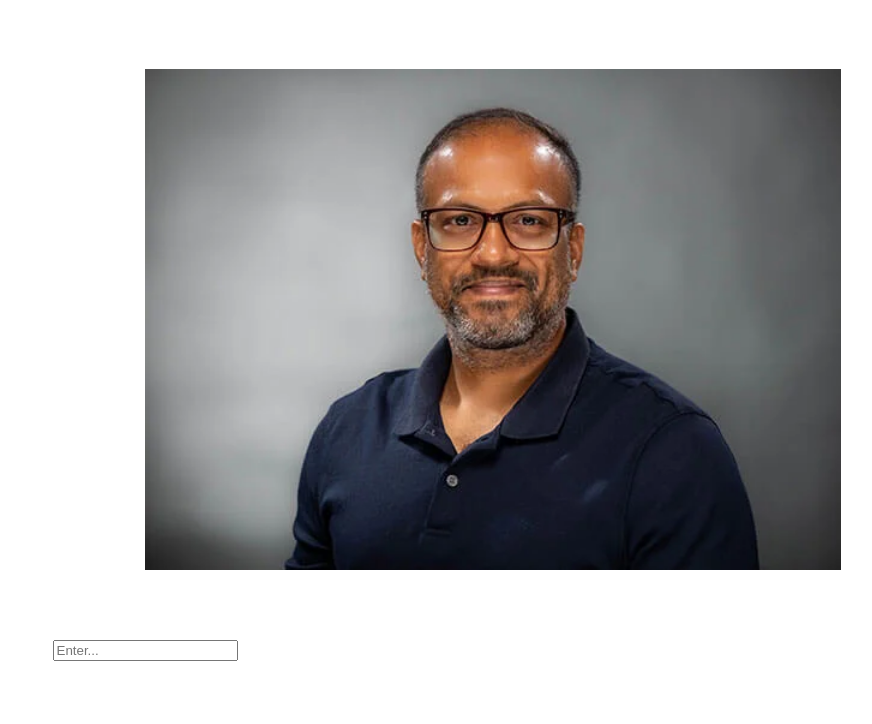
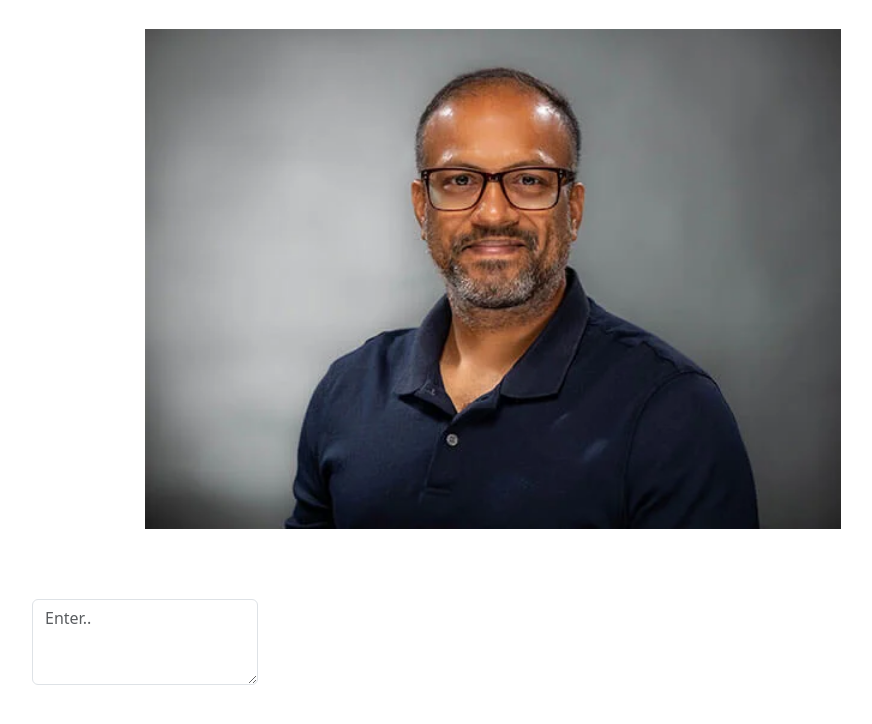
Before and after one commit to kinshu0/friend, a React (Vite) app in the folder frontend/: page / in a window 1280 px wide. Shown: the top 724 px of the page, without its empty margins (145-1017 px from the left). Built offline with nearby package versions, Linux system fonts and the light colour scheme.

Commit message:
modify cahnge

```diff
--- a/frontend/components/Textbox.jsx
+++ b/frontend/components/Textbox.jsx
@@ -1,20 +1,16 @@
 import React, { useState } from 'react';
+import Form from 'react-bootstrap/Form';
+
+function Textbox() {
 
 
-function Textbox() {
-  const [text, setText] = useState('');
+  return (
+    <Form>
 
-  const handleChange = (e) => {
-    setText(e.target.value);
-  };
-
-  return (
-    <input
-      type="text"
-      value={text}
-      onChange={handleChange}
-      placeholder="Enter..."
-    />
+      <Form.Group className="mb-3" controlId="exampleForm.ControlTextarea1">
+        <Form.Control as="textarea" rows={3} placeholder ="Enter.." />
+      </Form.Group>
+    </Form>
   );
 }
 
--- a/frontend/package.json
+++ b/frontend/package.json
@@ -10,7 +10,9 @@
     "preview": "vite preview"
   },
   "dependencies": {
+    "bootstrap": "^5.3.2",
     "react": "^18.2.0",
+    "react-bootstrap": "^2.9.1",
     "react-dom": "^18.2.0"
   },
   "devDependencies": {
--- a/frontend/src/App.jsx
+++ b/frontend/src/App.jsx
@@ -1,6 +1,7 @@
 import React from 'react';
 import './App.css'; // Import your CSS file
 import Textbox from '../components/Textbox';
+import 'bootstrap/dist/css/bootstrap.min.css';
 
 const App = () => {
   return (
@@ -8,7 +9,7 @@ const App = () => {
       <div className="image-container">
         <img src="src/assets/teacher.jpg" alt="Teacher" />
       </div>
-      <Textbox />
+      <Textbox className = "center-text" />
     </div>
   );
 };
```
Also changed, not shown: frontend/src/App.css (line endings or trailing spaces), 1 other file (tests, documents, lock files or other folders).
